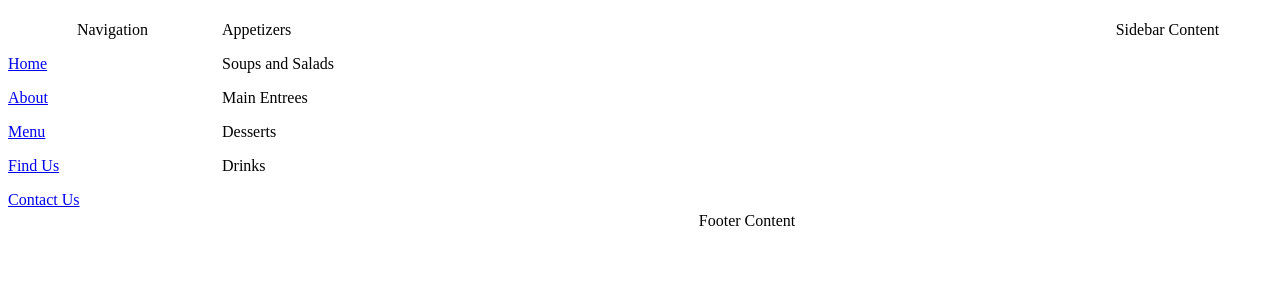
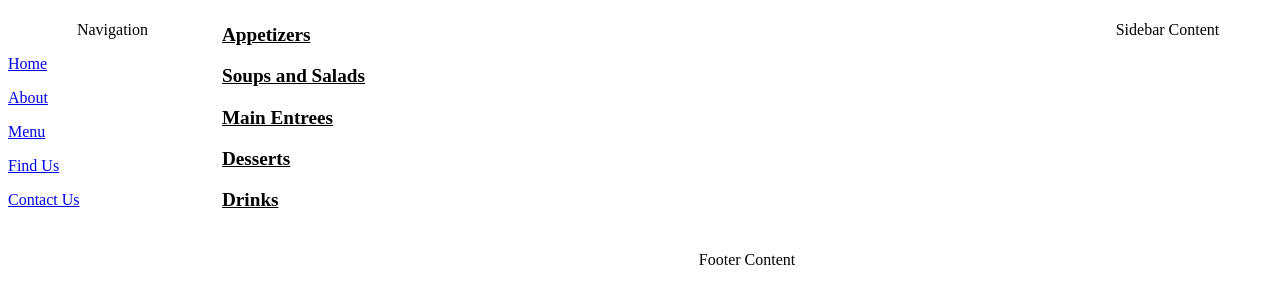
Before and after one commit to CalebUhouse/Web-Design-Group-Project, a PHP site: page /Menu.html in a window 1280 px wide. Shown: the part 58-362 px from the top of the page. Run offline with PHP 8.4, Linux system fonts and the light colour scheme.

Commit message:
Update Restaurant.css

```diff
--- a/Restaurant.css
+++ b/Restaurant.css
@@ -41,3 +41,17 @@ footer
 {
     grid-area: footer;
 }
+
+menu
+{
+    display: grid;
+    grid-template-columns: 1fr 1fr;
+    grid-gap: 5px 5px;
+}
+
+.menu-category
+{
+    text-decoration: underline;
+    font-size: larger;
+    font-weight: bold;
+}
```
